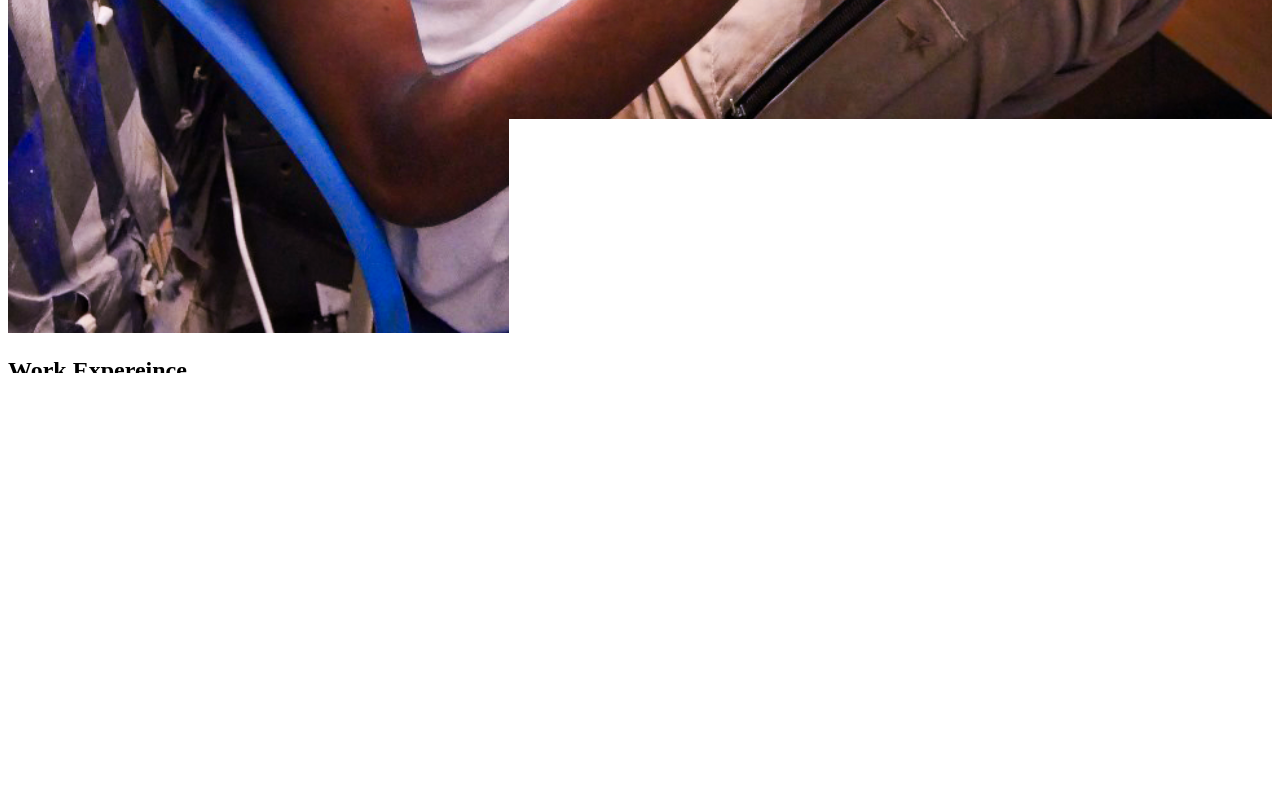
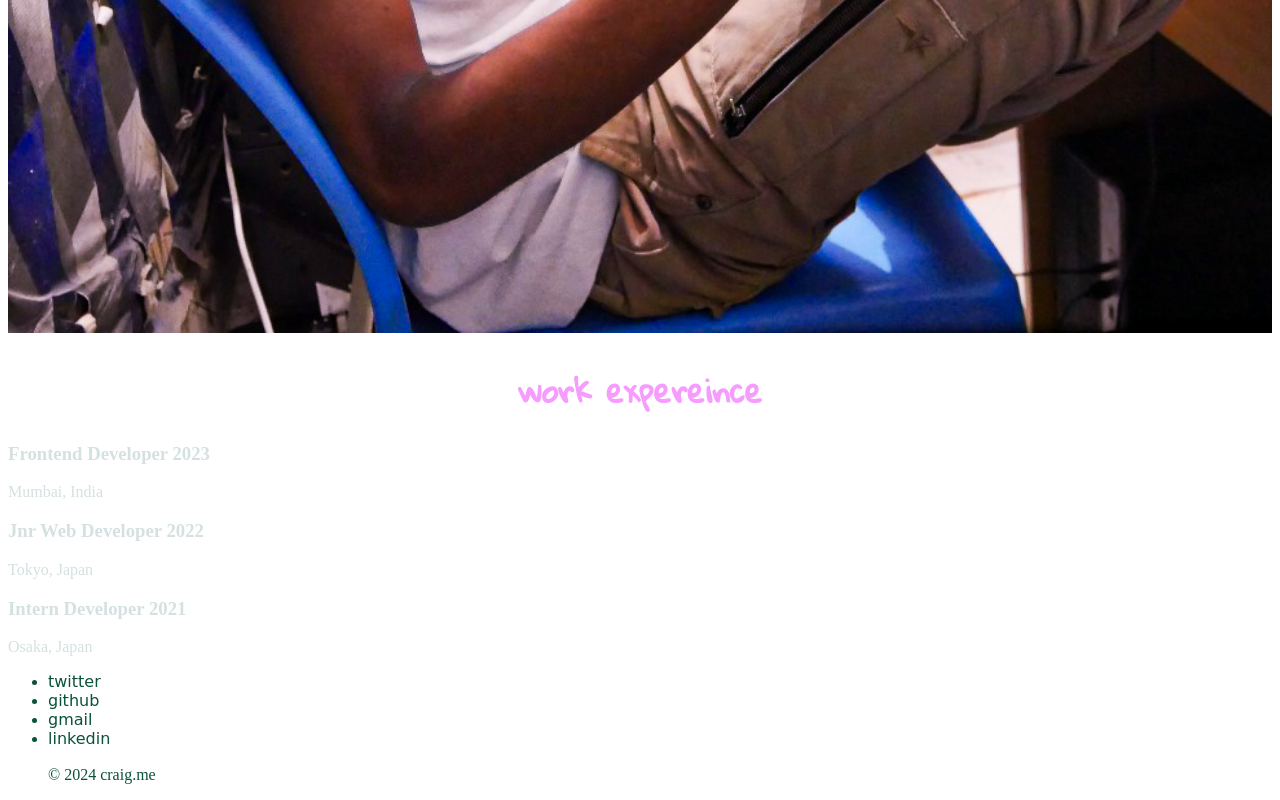
Before and after one commit to dCOMMICS/manage-landing-page-master, a plain HTML site: page 100daysofcode/day2.html in a window 1280 px wide. Shown: the part 1406-2206 px from the top of the page. Before the commit the page ends 2163 px from the top, so only its background shows below. Drawn offline with Linux system fonts and the light colour scheme.

Commit message:
initial commit

```diff
--- a/100daysofcode/css/day2.css
+++ b/100daysofcode/css/day2.css
@@ -10,6 +10,10 @@
 
 }
 
+body {
+    color: #d5e1e1;
+}
+
 .res{
     width: 100%;
     height: auto;
@@ -17,11 +21,31 @@
 
 h1 {
     text-align: center;
+    color: #f79cff;
     font-family: 'Gloria Hallelujah', cursive;
+    width: 100%;
+    height: auto;
+}
+p {
+    /* color: #252525; */
+    color: #0a5238;
+}
+ul {
+    color: #0a5238;
+
+}
+
+ a {
+    color: #0a5238;
+    text-decoration: none;
+    /* font-family: 'Indie Flower', cursive; */
+    font-family: 'Shadows Into Light', cursive;
+
 }
 
 
 
+@import url('https://fonts.googleapis.com/css2?family=Indie+Flower&family=Shadows+Into+Light&display=swap');
 
 /* @import url('https://fonts.googleapis.com/css2?family=Grape+Nuts&display=swap');
 
--- a/100daysofcode/day2.html
+++ b/100daysofcode/day2.html
@@ -8,13 +8,13 @@
   </head>
   <body>
     <img src="/100daysofcode/img/twitter.png" alt="my fuckin photo" height="" width="450" class="res">
-    <h1>About Me</h1>
+    <h1>about me</h1>
     <p>
-      Hi, i'am Craig a <u>  self-taught </u> software engineer & school taught ....., I've been building websites and games with a focus on
-      responsiveness, accessibility and pleasing aesthetics.
+      Hi, i'am  a   self-taught  software engineer & school taught ....., I've been building websites and games with a focus on
+      responsiveness, accessibility and pleasing aesthetics....
     </p>
     <img src="/100daysofcode/img/pfr.png" alt="a photo of me" width="450" class="res">
-    <h2>Work Expereince</h2>
+    <h1>work expereince</h1>
     <div>
       <h3>Frontend Developer   <b> 2023 </b></h3>
       <span>Mumbai, India</span>
@@ -39,13 +39,13 @@
 <p>tech used</p>
 
 </div> -->
-    <div>
+    <div class="nfr">
         <ul>
             <li>
                 <a href="https://twitter.com/Designer_Wu2" target="_blank">twitter</a>
             </li>
             <li>
-                <a href="https://github.com/craigsanwu" target="_blank"> Github </a>
+                <a href="https://github.com/craigsanwu" target="_blank"> github </a>
                 </li>
             <li>
               <a href="mailto:designerafrica10@gmail.com?subject&body=Welcome to u">gmail</a>
```
